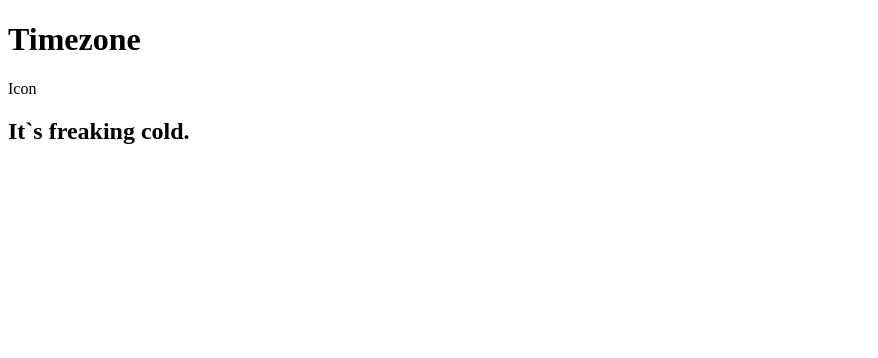
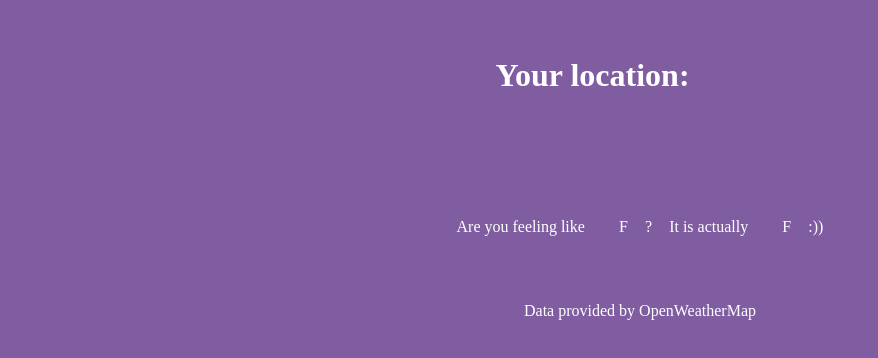
Before and after one commit to fatih-celebi/Weather-App, a plain HTML site: page index.html in a window 1280 px wide. Shown: the whole page, without its empty margins (0-878 px from the left). Drawn offline with Linux system fonts and the light colour scheme.

Commit message:
Add Style

```diff
--- a/index.html
+++ b/index.html
@@ -9,12 +9,21 @@
 </head>
 <body>
     <div class = "location">
-         <h1 class = "location-timezone">Timezone</h1>
-         <p>Icon</p>
+        <h1>Your location: </h1>
+         <h1 class = "location-timezone"></h1>
     </div>
     <div class = "temperature">
-          <h2 class = "temperature-degree"</h2>
-            <div class = "temperature-description">It`s freaking cold.</div>
+        <p>Are you feeling like </p>
+        <h3 class="temperature-feels-like"></h3>
+          <span>F</span>
+        <span>?</span>
+        <p>It is actually </p>
+        <h3 class="temperature-degree"></h3>
+        <span>F</span>
+        <span>:))</span>
+    </div>
+    <div>
+        <p>Data provided by OpenWeatherMap</p>
     </div>
     <script src="app.js"></script>
 </body>
--- a/style.css
+++ b/style.css
@@ -0,0 +1,24 @@
+* {
+    margin: 0;
+    padding: 0;
+    box-sizing: border-box;
+}
+
+body {
+    height: 320px;
+    display: flex;
+    justify-content: center;
+    flex-direction: column;
+    align-items: center;
+    background: rgb(127, 93, 160);
+    color: white;
+}
+
+.location, .temperature{
+    flex-direction: row;
+    height: 30vh;
+    width: 30%;
+    display: flex;
+    justify-content: space-around;
+    align-items: center;
+}
```
